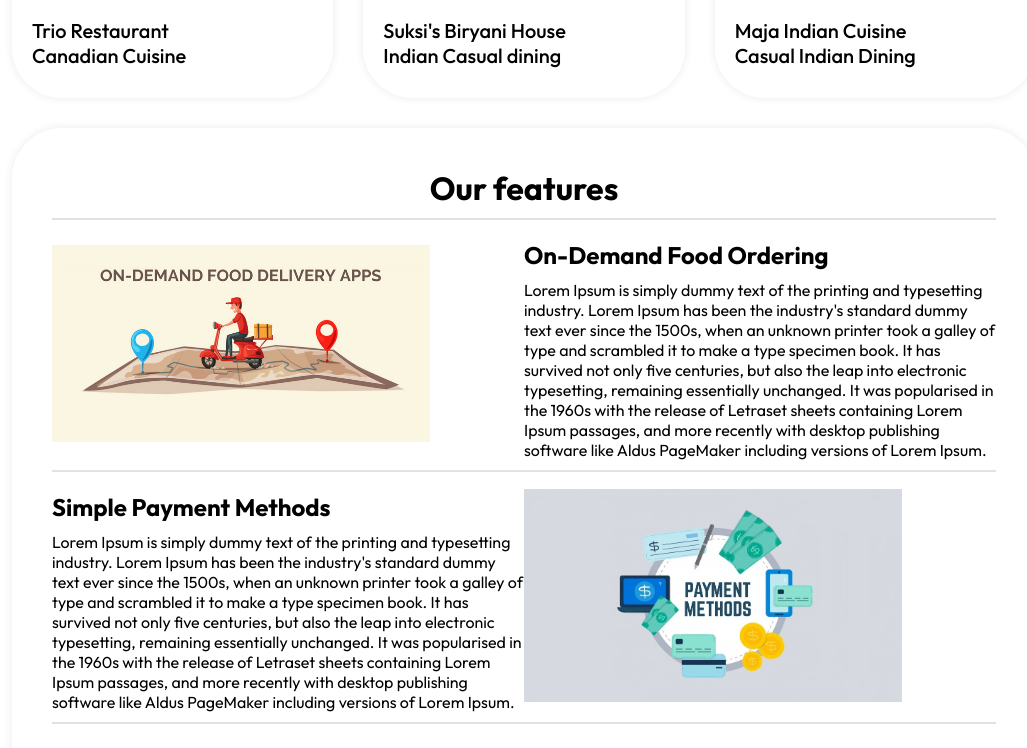
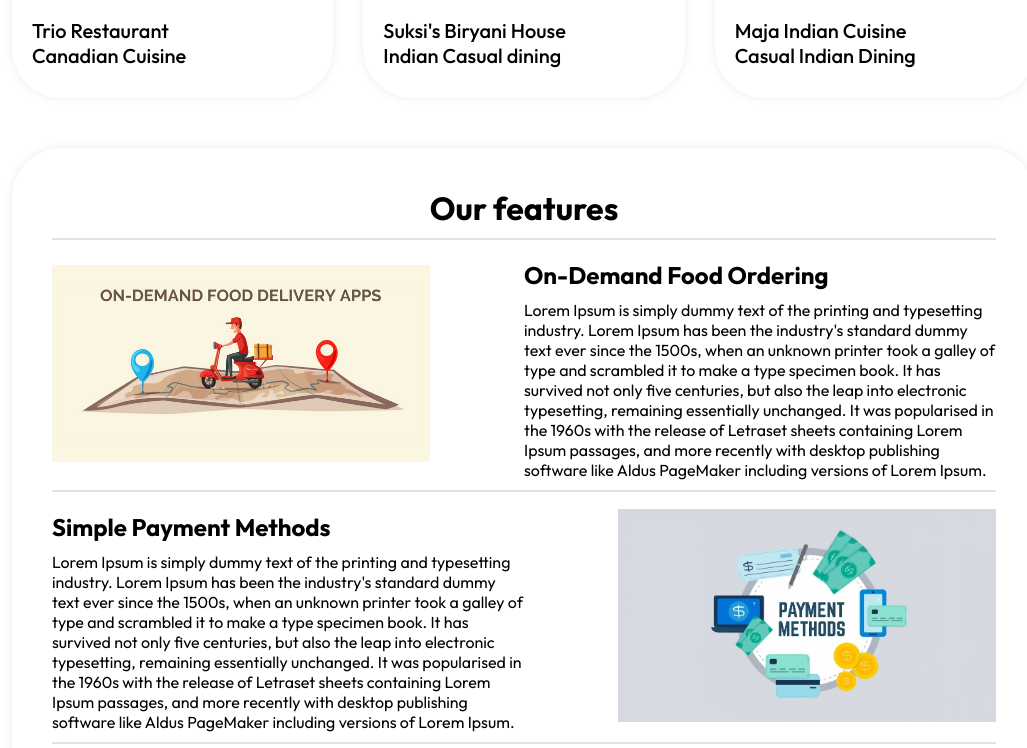
Before and after one commit to Anoop4u777/GrabNGo, a React (Vite) app in the folder frontend/: page / in a window 1280 px wide. Shown: the part 1300-2048 px from the top of the page, without its empty margins (116-1143 px from the left). Built offline with nearby package versions, Linux system fonts and the light colour scheme.

Commit message:
Changes: Readm file added

```diff
--- a/frontend/src/components/AppFeatures/AppFeatures.css
+++ b/frontend/src/components/AppFeatures/AppFeatures.css
@@ -1,11 +1,11 @@
 .app-features-main {
-    margin: 30px 0;
+    margin: 50px 0;
     padding: 40px 40px;
     border-radius: 50px;
     box-shadow: 0px 0px 10px #00000015;
 }
 
-h1 {
+.app-features-main h1 {
     text-align: center;
 }
 
@@ -16,6 +16,10 @@ h1 {
     width: 100%;
 }
 
+.app-features-second .image-container {
+    text-align: right;
+}
+
 .text-container,
 .image-container {
     flex: 1;
```
Also changed, not shown: 1 other file (tests, documents, lock files or other folders).
